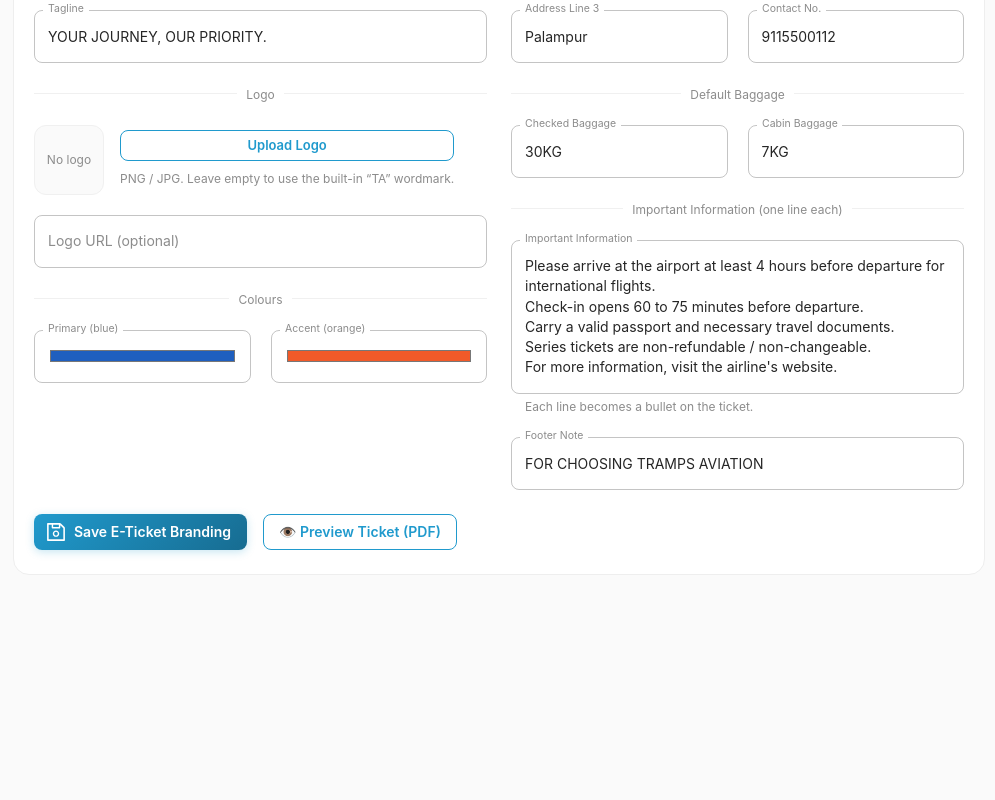
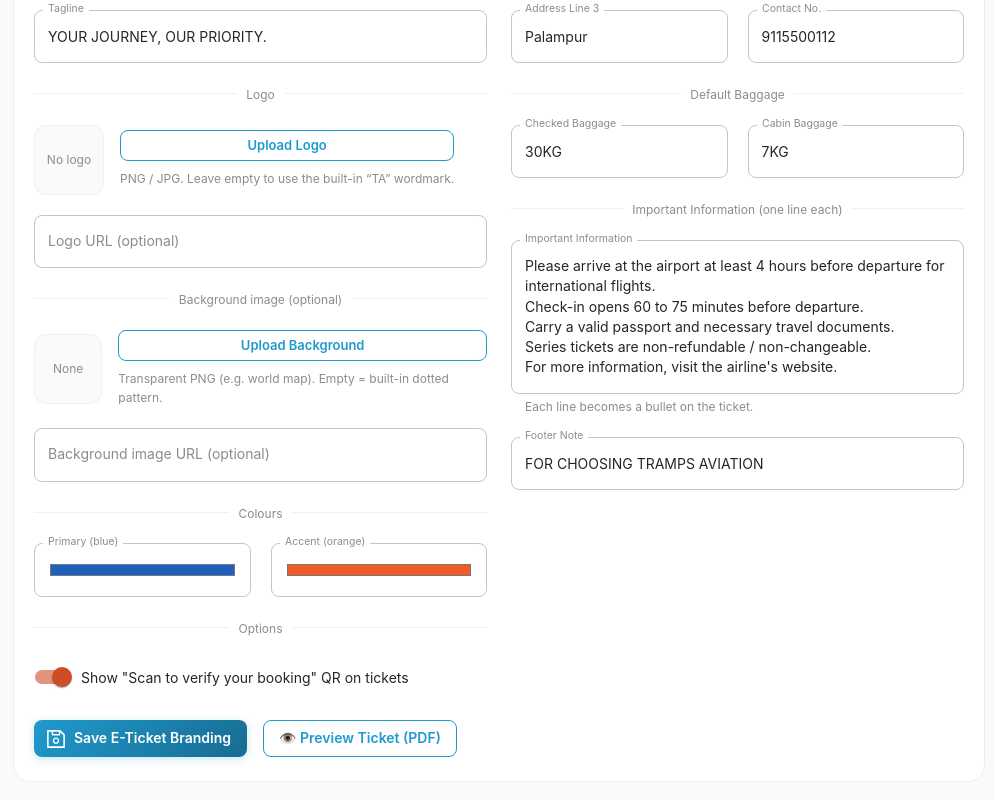
Before and after one commit to web-glaze/tramps-aviation-admin, a React (Create React App) app: page /settings in a window 1280 px wide. Shown: the part 2578-3378 px from the top of the page, without its empty margins (271-1266 px from the left). Before the commit the page ends 3177 px from the top, so only its background shows below. Built offline with nearby package versions, Linux system fonts and the light colour scheme; no server answers; sample sign-in values are in the browser's storage.

Commit message:
Update the code

```diff
--- a/src/pages/settings/index.tsx
+++ b/src/pages/settings/index.tsx
@@ -81,6 +81,8 @@ const defaultSettings = {
     companyName: 'TRAMPS AVIATION SERVICES PRIVATE LIMITED',
     tagline: 'YOUR JOURNEY, OUR PRIORITY.',
     logoUrl: '',
+    backgroundImageUrl: '',
+    showVerifyQr: true,
     primaryColor: '#1f5fbf',
     accentColor: '#f15a29',
     addressLine1: 'Shop No 112 A Star Avenue Mansimble Bhawarna',
@@ -152,6 +154,7 @@ export default function SettingsPage() {
 
   // ── E-Ticket branding helpers ─────────────────────────────────────────────
   const [logoUploading, setLogoUploading] = useState(false);
+  const [bgUploading, setBgUploading] = useState(false);
   const setTb = (key: string, val: any) =>
     setSettings((s: any) => ({ ...s, ticketBranding: { ...s.ticketBranding, [key]: val } }));
 
@@ -171,6 +174,25 @@ export default function SettingsPage() {
       setSnack({ open: true, msg: '❌ Logo upload failed', sev: 'error' });
     } finally {
       setLogoUploading(false);
+    }
+  };
+
+  const handleTicketBgUpload = async (file?: File | null) => {
+    if (!file) return;
+    setBgUploading(true);
+    try {
+      const res = await settingsApi.uploadImage(file);
+      const url = res.data?.data?.url || res.data?.url;
+      if (url) {
+        setTb('backgroundImageUrl', url);
+        setSnack({ open: true, msg: '✅ Background uploaded', sev: 'success' });
+      } else {
+        setSnack({ open: true, msg: '❌ Upload returned no URL', sev: 'error' });
+      }
+    } catch {
+      setSnack({ open: true, msg: '❌ Background upload failed', sev: 'error' });
+    } finally {
+      setBgUploading(false);
     }
   };
 
@@ -823,6 +845,38 @@ export default function SettingsPage() {
                       value={tb.logoUrl || ''} onChange={e => setTb('logoUrl', e.target.value)} />
                   </Grid>
 
+                  <Grid size={12}><Divider><Typography variant="caption" color="text.secondary">Background image (optional)</Typography></Divider></Grid>
+                  <Grid size={12}>
+                    <Stack direction="row" spacing={2} alignItems="center">
+                      <Box sx={{
+                        width: 70, height: 70, borderRadius: 1.5, border: '1px solid', borderColor: 'divider',
+                        display: 'flex', alignItems: 'center', justifyContent: 'center', overflow: 'hidden', bgcolor: 'grey.50',
+                      }}>
+                        {tb.backgroundImageUrl
+                          ? <img src={tb.backgroundImageUrl} alt="background" style={{ maxWidth: '100%', maxHeight: '100%' }} />
+                          : <Typography variant="caption" color="text.secondary">None</Typography>}
+                      </Box>
+                      <Stack spacing={1}>
+                        <Button variant="outlined" component="label" size="small" disabled={!canEdit || bgUploading}>
+                          {bgUploading ? 'Uploading…' : 'Upload Background'}
+                          <input hidden type="file" accept="image/png,image/jpeg"
+                            onChange={e => handleTicketBgUpload(e.target.files?.[0])} />
+                        </Button>
+                        {tb.backgroundImageUrl && (
+                          <Button size="small" color="error" disabled={!canEdit}
+                            onClick={() => setTb('backgroundImageUrl', '')}>Remove background</Button>
+                        )}
+                        <Typography variant="caption" color="text.secondary">
+                          Transparent PNG (e.g. world map). Empty = built-in dotted pattern.
+                        </Typography>
+                      </Stack>
+                    </Stack>
+                  </Grid>
+                  <Grid size={12}>
+                    <TextField fullWidth label="Background image URL (optional)" placeholder="https://…/map.png"
+                      value={tb.backgroundImageUrl || ''} onChange={e => setTb('backgroundImageUrl', e.target.value)} />
+                  </Grid>
+
                   <Grid size={12}><Divider><Typography variant="caption" color="text.secondary">Colours</Typography></Divider></Grid>
                   <Grid size={6}>
                     <TextField fullWidth type="color" label="Primary (blue)" InputLabelProps={{ shrink: true }}
@@ -831,6 +885,20 @@ export default function SettingsPage() {
                   <Grid size={6}>
                     <TextField fullWidth type="color" label="Accent (orange)" InputLabelProps={{ shrink: true }}
                       value={tb.accentColor || '#f15a29'} onChange={e => setTb('accentColor', e.target.value)} />
+                  </Grid>
+
+                  <Grid size={12}><Divider><Typography variant="caption" color="text.secondary">Options</Typography></Divider></Grid>
+                  <Grid size={12}>
+                    <FormControlLabel
+                      control={
+                        <Switch
+                          checked={tb.showVerifyQr !== false}
+                          disabled={!canEdit}
+                          onChange={e => setTb('showVerifyQr', e.target.checked)}
+                        />
+                      }
+                      label='Show "Scan to verify your booking" QR on tickets'
+                    />
                   </Grid>
                 </Grid>
               </Grid>
--- a/src/pages/topup-requests/index.tsx
+++ b/src/pages/topup-requests/index.tsx
@@ -20,10 +20,22 @@ import { PERMISSIONS } from '../../constants/permissions';
 type Status = 'pending' | 'approved' | 'rejected' | 'all';
 
 const STATUS_CHIP: Record<string, { color: any; label: string }> = {
-  pending:  { color: 'warning', label: 'Pending' },
-  approved: { color: 'success', label: 'Approved' },
-  rejected: { color: 'error',   label: 'Rejected' },
+  pending:        { color: 'warning', label: 'Pending' },
+  pending_admin:  { color: 'warning', label: 'Pending' },
+  approved:       { color: 'success', label: 'Approved' },
+  completed:      { color: 'success', label: 'Completed' },
+  rejected:       { color: 'error',   label: 'Rejected' },
 };
+
+// The backend populates the agent under `agentId` (an object), and uses
+// status 'pending_admin' for not-yet-reviewed requests. Helpers below read the
+// data defensively so the page never renders an object as a React child.
+function getAgent(r: any): any {
+  return r?.agentId && typeof r.agentId === 'object' ? r.agentId : r?.agent;
+}
+function isPendingRow(status: string): boolean {
+  return status === 'pending' || status === 'pending_admin';
+}
 
 // Coerce a stat value to a plain number. Accepts a number, or a
 // { count, amount } object (the backend's breakdown shape). Returns undefined
@@ -259,20 +271,21 @@ export default function TopupRequestsPage() {
               ) : (
                 rows.map((r: any) => {
                   const st = STATUS_CHIP[r.status] || { color: 'default', label: String(r.status ?? '—') };
-                  const isPending = r.status === 'pending';
+                  const isPending = isPendingRow(r.status);
+                  const agent = getAgent(r);
                   return (
                     <TableRow key={r._id || r.txnId} hover>
                       <TableCell>
                         <Typography variant="body2" fontWeight={600}>
-                          {r.agent?.contactPerson || r.agent?.agencyName || r.agentName || '—'}
+                          {agent?.contactPerson || agent?.agencyName || r.agentName || '—'}
                         </Typography>
                         <Typography variant="caption" color="text.secondary">
-                          {r.agent?.email || r.agentEmail || '—'}
+                          {agent?.email || r.agentEmail || '—'}
                         </Typography>
                       </TableCell>
                       <TableCell>
                         <Typography variant="body2" fontWeight={600} color="primary">
-                          {r.agent?.agentCode || r.agentCode || r.agentId || '—'}
+                          {agent?.agentId || agent?.agentCode || r.agentCode || '—'}
                         </Typography>
                       </TableCell>
                       <TableCell>
@@ -362,7 +375,7 @@ export default function TopupRequestsPage() {
         <DialogContent>
           <Typography variant="body2" sx={{ mb: 2 }}>
             Credit <strong>₹{Number(approveTarget?.amount || 0).toLocaleString('en-IN')}</strong> to{' '}
-            <strong>{approveTarget?.agent?.contactPerson || approveTarget?.agent?.agencyName || '—'}</strong>'s wallet?
+            <strong>{getAgent(approveTarget)?.contactPerson || getAgent(approveTarget)?.agencyName || '—'}</strong>'s wallet?
           </Typography>
           <TextField
             fullWidth
```
